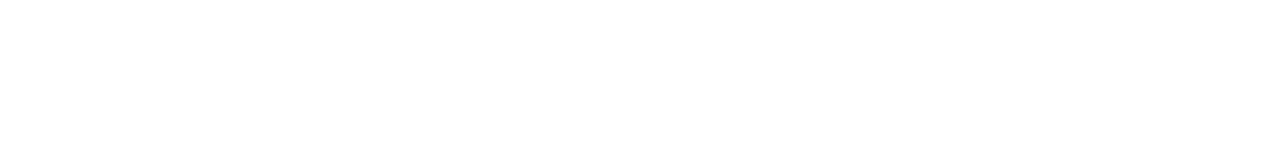
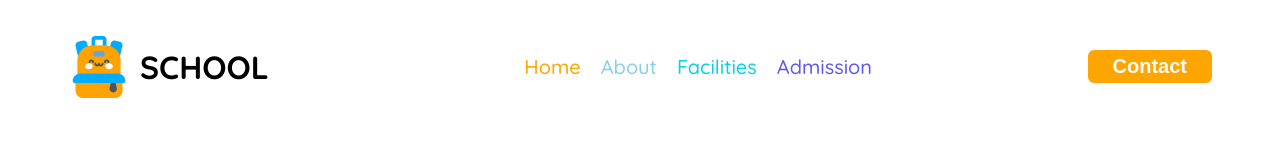
Before and after one commit to SMNayemAbdullah/B11-A2, a plain HTML site: page index.html in a window 1280 px wide. Drawn offline with Linux system fonts and the light colour scheme.

Commit message:
completed the navigation and also responsive for small device

```diff
--- a/index.html
+++ b/index.html
@@ -3,9 +3,42 @@
 <head>
     <meta charset="UTF-8">
     <meta name="viewport" content="width=device-width, initial-scale=1.0">
-    <title>Document</title>
+    <title>The Kids School</title>
+
+    <link rel="preconnect" href="https://fonts.googleapis.com">
+<link rel="preconnect" href="https://fonts.gstatic.com" crossorigin>
+<link href="https://fonts.googleapis.com/css2?family=Quicksand:wght@300..700&display=swap" rel="stylesheet">
+
+
+    <link rel="stylesheet" href="styling/style.css" class="css">
 </head>
-<body>
+<body class="quicksand-normal">
+    <header>
+        <nav class="nav-bar">
+            <div class="nav-bar-left">
+                <img src="assets/logo.png" alt="">
+                <h2 class="navbar-heading">SCHOOL</h2>
+            </div>
+            <ul class="nav-bar-links">
+                <li><a href="" class="home">Home</a></li>
+                <li><a href="" class="about">About</a></li>
+                <li><a href="" class="facility">Facilities</a></li>
+                <li><a href="" class="admission">Admission</a></li>
+            </ul>
+            <button class="nav-btn">
+                Contact
+            </button>
+            <button class="navbar-icon">☰</button>
 
+        </nav>
+    </header>
+
+    <main>
+
+    </main>
+
+    <footer>
+
+    </footer>
 </body>
 </html>
--- /dev/null
+++ b/styling/style.css
@@ -0,0 +1,84 @@
+
+.quicksand-normal {
+    font-family: "Quicksand", serif;
+    font-optical-sizing: auto;
+    font-weight: 400;
+    font-style: normal;
+  }
+
+
+/* navbar */
+.nav-bar{
+    display: flex;
+    justify-content: space-between;
+    align-items: center;
+    padding: 10px 10px;
+    margin: 10px 50px;
+}
+.navbar-heading{
+    font-size: 2rem;
+    font-weight: 700;
+    color: black;
+}
+
+.nav-bar-left{
+    display: flex;
+    align-items: center;
+    gap: 10px;
+}
+
+.nav-bar-links{
+
+    display: flex;
+    list-style: none;
+    gap: 20px;
+
+}
+/* removing the underline from the anchor tag */
+.nav-bar-links a {
+text-decoration: none;
+font-size: 1.25rem;
+font-weight: 500;
+}
+
+/* color change to the anchor in nav */
+
+.home{
+color: orange;
+}
+.about{
+color: skyblue;
+}
+.facility{
+color: #05D4DF;
+}
+.admission{
+color: #5D58EF;
+}
+/* Nav bar button */
+.nav-btn{
+    color: #FFFFFF;
+    background-color: orange;
+    border: none;
+    font-weight: 600;
+    font-size: 1.25rem;
+    padding: 5px 25px;
+    border-radius: 6px;
+}
+.navbar-icon{
+    display: none;
+}
+
+/* Responsive for small device */
+
+@media screen and (max-width: 576px) {
+    .nav-bar-links, .navbar-heading, .nav-btn{
+        display: none;
+    }
+    .navbar-icon{
+        display: grid;
+    }
+    .nav-bar{
+        border-bottom: 2px solid orange;
+    }
+}
```
